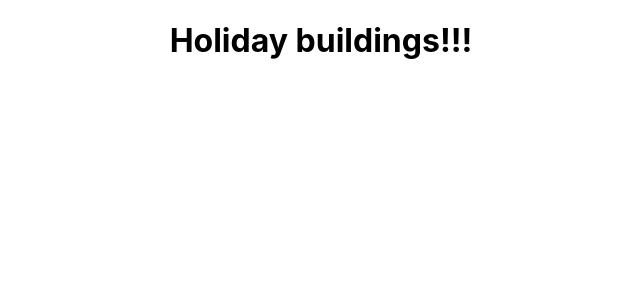
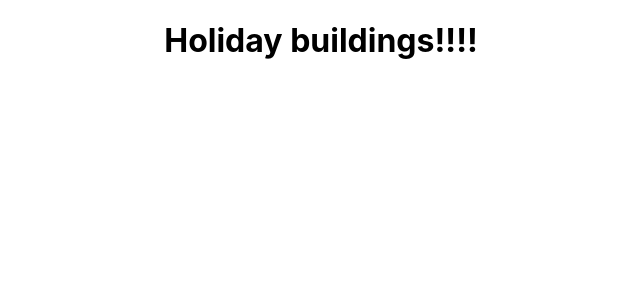
Before and after one commit to MingJae92/Technical_Challenge_FE_Features, a React (Create React App) app: page / in a window 1280 px wide. Shown: the top 300 px of the page, without its empty margins (319-959 px from the left). Built offline with nearby package versions, Linux system fonts and the light colour scheme.

Commit message:
Testing PR

```diff
--- a/src/App.js
+++ b/src/App.js
@@ -4,7 +4,7 @@ import './App.css';
 function App() {
   return (
     <div className="App">
-      <h1>Holiday buildings!!!</h1>
+      <h1>Holiday buildings!!!!</h1>
     </div>
   );
 }
```
